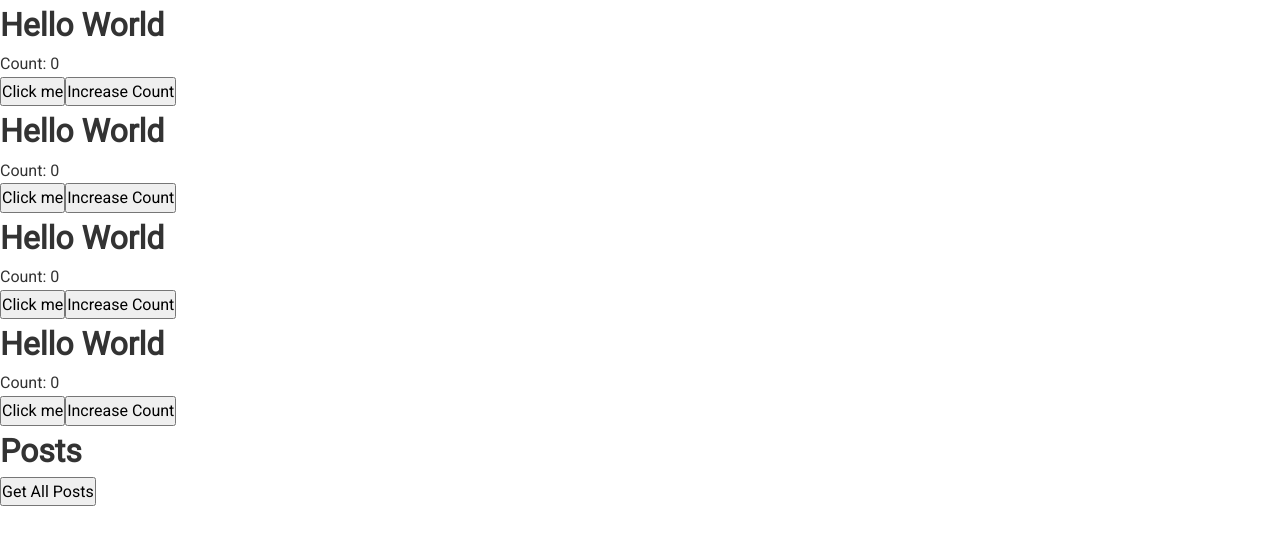
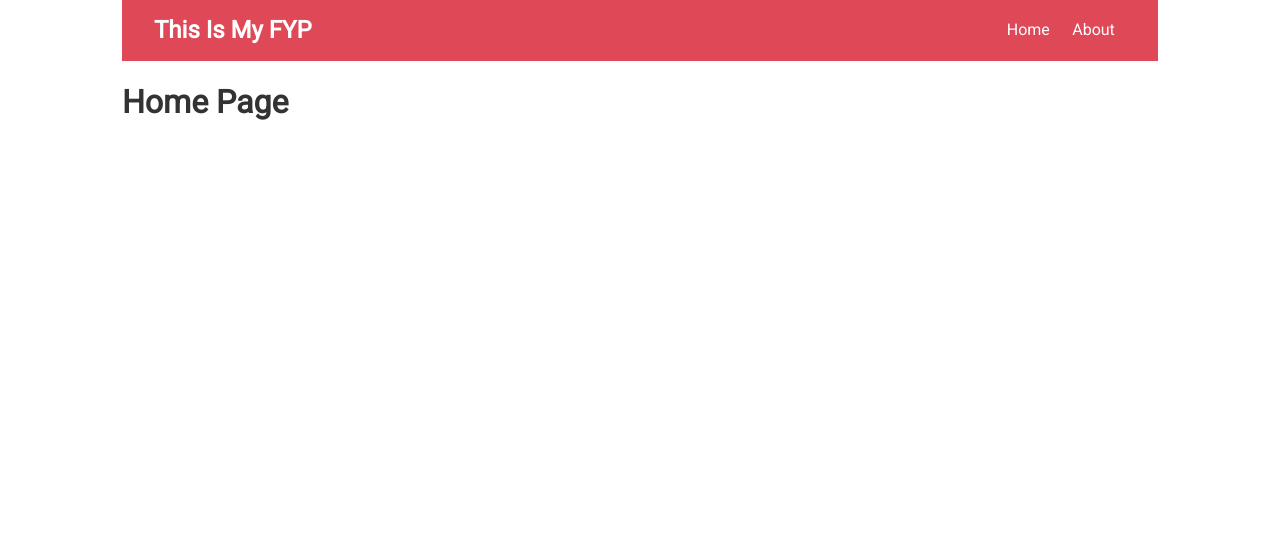
Before and after one commit to vinhhn3/tcd1102-react, a React (Create React App) app: page / in a window 1280 px wide. Shown: the top 544 px of the page. Built offline with nearby package versions, Linux system fonts and the light colour scheme.

Commit message:
chore: Refactor App.js and Navbar.js components

```diff
--- a/src/App.js
+++ b/src/App.js
@@ -1,16 +1,12 @@
 import "./App.css";
-import Home from "./components/Home";
-import Posts from "./components/Posts/Posts";
+import Body from "./layout/Body";
+import Navbar from "./layout/Navbar";
 
 function App() {
   return (
-    <div className="App">
-      <Home />
-      <Home />
-      <Home />
-      <Home />
-
-      <Posts />
+    <div className="container">
+      <Navbar />
+      <Body />
     </div>
   );
 }
--- a/src/components/Home.js
+++ /dev/null
@@ -1,22 +0,0 @@
-import React, { useState } from "react";
-
-function Home() {
-  const [count, setCount] = useState(0);
-  function handleClick() {
-    console.log("Button clicked");
-  }
-
-  const increaseCount = () => {
-    setCount(count + 1);
-  };
-  return (
-    <div>
-      <h1>Hello World</h1>
-      <p>Count: {count}</p>
-      <button onClick={handleClick}>Click me</button>
-      <button onClick={increaseCount}>Increase Count</button>
-    </div>
-  );
-}
-
-export default Home;
--- /dev/null
+++ b/src/layout/Body.js
@@ -0,0 +1,12 @@
+import React from "react";
+import Home from "../pages/Home";
+
+function Body() {
+  return (
+    <div>
+      <Home />
+    </div>
+  );
+}
+
+export default Body;
--- a/src/layout/Navbar.js
+++ b/src/layout/Navbar.js
@@ -1,7 +1,19 @@
 import React from "react";
 
-function Navbar() {
-  return <div></div>;
-}
+const Navbar = () => {
+  return (
+    <div className="navbar bg-primary">
+      <h2>This Is My FYP</h2>
+      <ul>
+        <li>
+          <a href="/">Home</a>
+        </li>
+        <li>
+          <a href="/about">About</a>
+        </li>
+      </ul>
+    </div>
+  );
+};
 
 export default Navbar;
```
